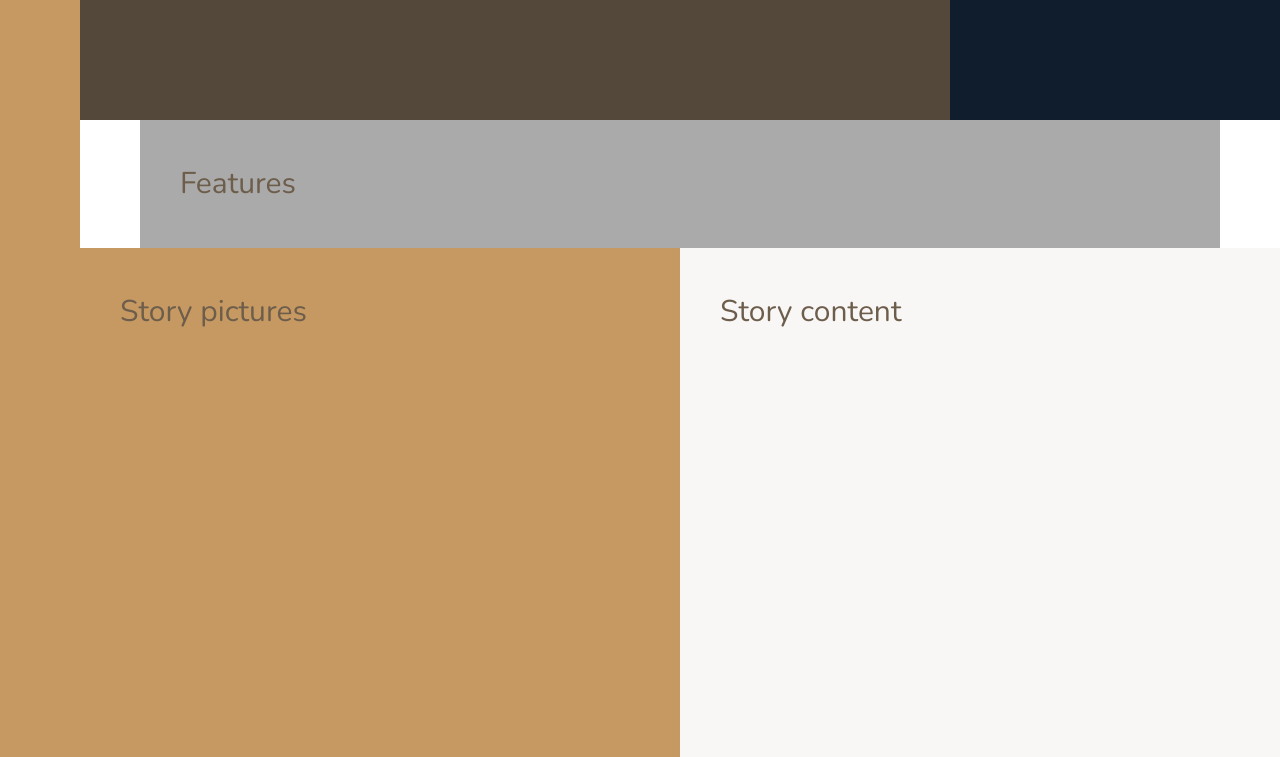
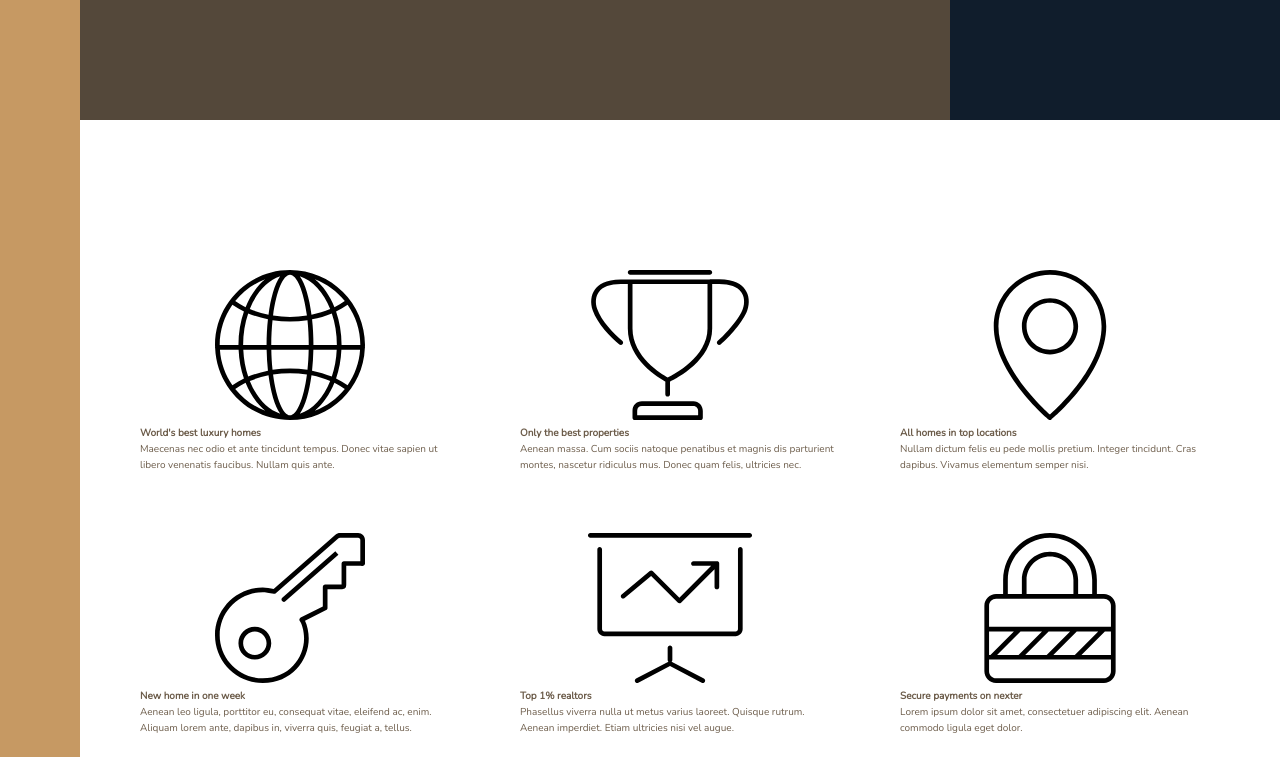
Before and after one commit to asyr01/nexter, a website: page index.html in a window 1280 px wide. Shown: the part 520-1277 px from the top of the page. Drawn offline with nearby package versions, Linux system fonts and the light colour scheme.

Commit message:
Features section part 1/2 built.

```diff
--- a/index.html
+++ b/index.html
@@ -21,7 +21,69 @@
 
     <div class="realtors">Top 3 realtors</div>
 
-    <section class="features">Features</section>
+    <section class="features">
+      <div class="feature">
+        <svg class="feature__icon">
+          <use xlink:href="img/sprite.svg#icon-global"></use>
+        </svg>
+        <h4 class="heading-4">World's best luxury homes</h4>
+        <p class="feature__text">
+          Maecenas nec odio et ante tincidunt tempus. Donec vitae sapien ut
+          libero venenatis faucibus. Nullam quis ante.
+        </p>
+      </div>
+
+      <div class="feature">
+        <svg class="feature__icon">
+          <use xlink:href="img/sprite.svg#icon-trophy"></use>
+        </svg>
+        <h4 class="heading-4">Only the best properties</h4>
+        <p class="feature__text">
+          Aenean massa. Cum sociis natoque penatibus et magnis dis parturient
+          montes, nascetur ridiculus mus. Donec quam felis, ultricies nec.
+        </p>
+      </div>
+      <div class="feature">
+        <svg class="feature__icon">
+          <use xlink:href="img/sprite.svg#icon-map-pin"></use>
+        </svg>
+        <h4 class="heading-4">All homes in top locations</h4>
+        <p class="feature__text">
+          Nullam dictum felis eu pede mollis pretium. Integer tincidunt. Cras
+          dapibus. Vivamus elementum semper nisi.
+        </p>
+      </div>
+      <div class="feature">
+        <svg class="feature__icon">
+          <use xlink:href="img/sprite.svg#icon-key"></use>
+        </svg>
+        <h4 class="heading-4">New home in one week</h4>
+        <p class="feature__text">
+          Aenean leo ligula, porttitor eu, consequat vitae, eleifend ac, enim.
+          Aliquam lorem ante, dapibus in, viverra quis, feugiat a, tellus.
+        </p>
+      </div>
+      <div class="feature">
+        <svg class="feature__icon">
+          <use xlink:href="img/sprite.svg#icon-presentation"></use>
+        </svg>
+        <h4 class="heading-4">Top 1% realtors</h4>
+        <p class="feature__text">
+          Phasellus viverra nulla ut metus varius laoreet. Quisque rutrum.
+          Aenean imperdiet. Etiam ultricies nisi vel augue.
+        </p>
+      </div>
+      <div class="feature">
+        <svg class="feature__icon">
+          <use xlink:href="img/sprite.svg#icon-lock"></use>
+        </svg>
+        <h4 class="heading-4">Secure payments on nexter</h4>
+        <p class="feature__text">
+          Lorem ipsum dolor sit amet, consectetuer adipiscing elit. Aenean
+          commodo ligula eget dolor.
+        </p>
+      </div>
+    </section>
 
     <div class="story__pictures">Story pictures</div>
 
--- a/sass/_base.scss
+++ b/sass/_base.scss
@@ -41,9 +41,4 @@ body {
     [sidebar-start] 8rem [sidebar-end full-start] minmax(6rem, 1fr)
     [center-start] repeat(8, [col-start] minmax(min-content, 14rem) [col-end])
     [center-end] minmax(6rem, 1fr) [full-end];
-
-  & > * {
-    padding: 40px;
-    font-size: 3rem;
-  }
 }
--- a/sass/_features.scss
+++ b/sass/_features.scss
@@ -1,4 +1,9 @@
 .features {
-  background-color: $color-grey-light-2;
   grid-column: center-start / center-end;
+
+  margin: 15rem 0;
+
+  display: grid;
+  grid-template-columns: repeat(3, 1fr);
+  grid-gap: 6rem;
 }
```
Also changed, not shown: css/style.css.
